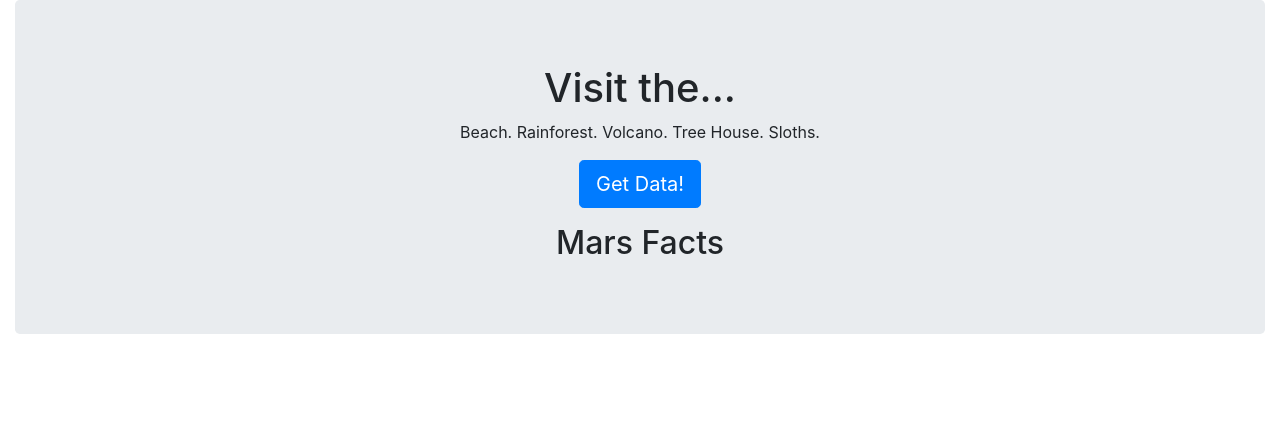
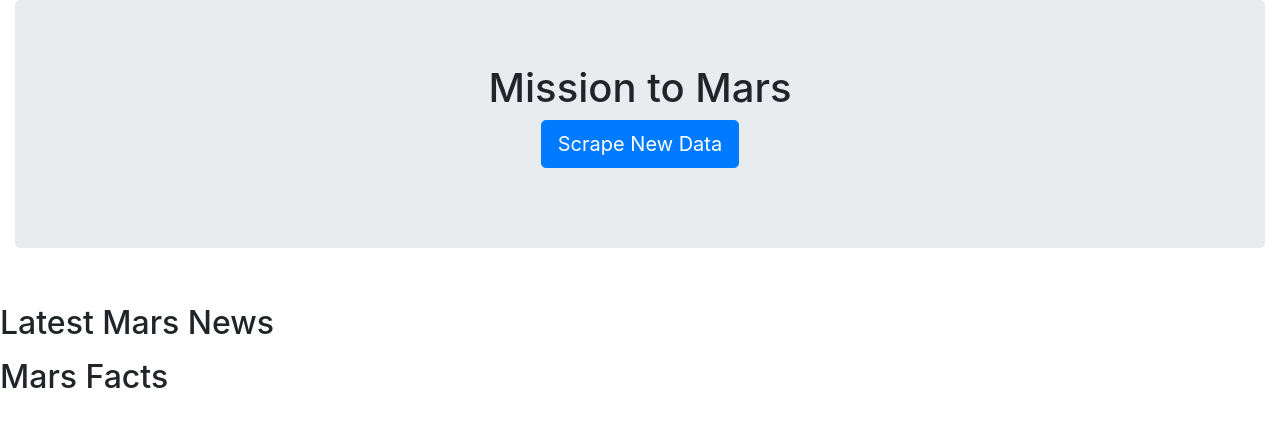
Before and after one commit to cayelsie/Informative-Mars-website, a Flask app: template Missions_to_Mars/templates/index.html in a window 1280 px wide. Shown: the top 427 px of the page. Run offline with Flask 2, Linux system fonts and the light colour scheme; the template is opened without the code that fills it, so the values that code supplies are empty; some libraries are stand-ins or nearby versions.

Commit message:
Title/button set, table and headlines coming into html

```diff
--- a/Missions_to_Mars/templates/index.html
+++ b/Missions_to_Mars/templates/index.html
@@ -14,9 +14,21 @@
 <body>
   <div class="container-fluid">
     <div class="jumbotron text-center">
-      <h1>Visit the...</h1>
-      <p>Beach. Rainforest. Volcano. Tree House. Sloths.</p>
-      <p><a class="btn btn-primary btn-lg" href="/scrape" role="button">Get Data!</a></p>
+      <h1>Mission to Mars</h1>
+      <p><a class="btn btn-primary btn-lg" href="/scrape" role="button">Scrape New Data</a></p>
+    </div>
+  </div>
+  <br>
+<!--
+  <div class = "jumbotron text-left"> -->
+    <div class ="row">
+      <div class = "col-md-12 ml-auto">
+        <h2>Latest Mars News</h2>
+        <h3>{{ mars.news_title }}</h3>
+          <p>{{ mars.news_paragraph }}</p>
+      </div>
+    </div>
+  </div>
 
       <h2>Mars Facts</h2>
       <div>
```
